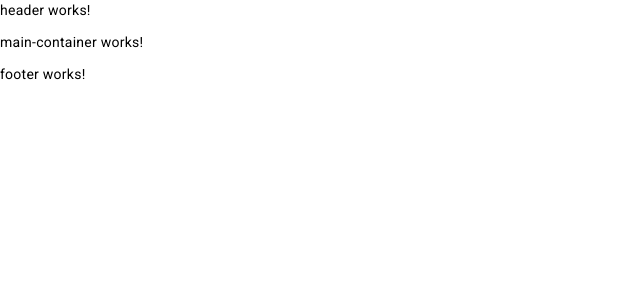
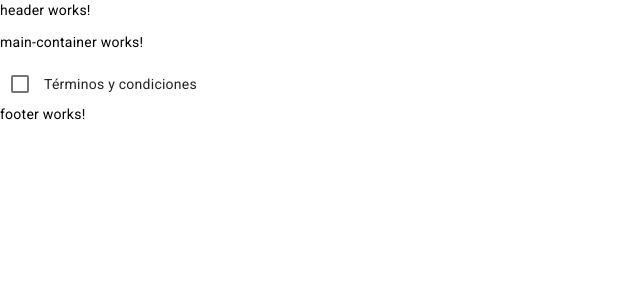
Before and after one commit to everis-dex/b2c-minifunnel-spa, an Angular app: page / in a window 1280 px wide. Shown: the top 300 px of the page, without its empty margins (0-640 px from the left). Built offline with nearby package versions, Linux system fonts and the light colour scheme.

Commit message:
checkbox component created

```diff
--- a/angular.json
+++ b/angular.json
@@ -44,8 +44,8 @@
                 },
                 {
                   "type": "anyComponentStyle",
-                  "maximumWarning": "2kb",
-                  "maximumError": "4kb"
+                  "maximumWarning": "4kb",
+                  "maximumError": "6kb"
                 }
               ],
               "outputHashing": "all"
@@ -110,6 +110,7 @@
   "cli": {
     "schematicCollections": [
       "@angular-eslint/schematics"
-    ]
+    ],
+    "analytics": "9ab1c52d-a85f-4ee2-bd0a-27ec14900735"
   }
 }
--- a/src/app/components/main-container/main-container.component.html
+++ b/src/app/components/main-container/main-container.component.html
@@ -1 +1,4 @@
 <p>main-container works!</p>
+
+<app-checkbox checkboxId="policity" checkboxText="Términos y condiciones" (checkboxChecked)="checkbox($event)">
+</app-checkbox>
--- a/src/app/components/main-container/main-container.component.ts
+++ b/src/app/components/main-container/main-container.component.ts
@@ -1,11 +1,12 @@
 import { Component } from '@angular/core';
 import { StepCardComponent } from '../../shared/step-card/step-card.component';
 import { StepStatus } from '../../interfaces/interfaces';
+import { CheckboxComponent } from '../../shared/checkbox/checkbox.component';
 
 @Component({
   selector: 'app-main-container',
   standalone: true,
-  imports: [StepCardComponent],
+  imports: [StepCardComponent, CheckboxComponent],
   templateUrl: './main-container.component.html',
   styleUrl: './main-container.component.scss'
 })
@@ -13,4 +14,8 @@ export class MainContainerComponent {
 
   stepStatus = StepStatus;
 
+  checkbox(data: boolean) {
+    console.log(data);
+	}
+
 }
--- /dev/null
+++ b/src/app/shared/checkbox/checkbox.component.html
@@ -0,0 +1 @@
+<mat-checkbox [id]="checkboxId" (change)="onCheckboxChange($event.checked)">{{ checkboxText }}</mat-checkbox>
--- /dev/null
+++ b/src/app/shared/checkbox/checkbox.component.scss
@@ -0,0 +1 @@
+@import "../../../styles/variables.scss";
--- /dev/null
+++ b/src/app/shared/checkbox/checkbox.component.ts
@@ -0,0 +1,37 @@
+import { Component, OnInit, Input, Output, EventEmitter } from '@angular/core';
+import { CommonModule, NgFor, NgIf } from '@angular/common';
+import { MatCheckboxModule } from '@angular/material/checkbox';
+
+@Component({
+  selector: 'app-checkbox',
+  standalone: true,
+  imports: [MatCheckboxModule, NgFor, NgIf, CommonModule],
+  templateUrl: './checkbox.component.html',
+  styleUrls: ['./checkbox.component.scss']
+})
+
+export class CheckboxComponent implements OnInit {
+
+  @Input() checkboxId: string = '';
+  @Input() checkboxText: string = '';
+
+  @Output() checkboxChecked= new EventEmitter<boolean>();
+
+  isChecked: boolean = false;
+
+  constructor() { }
+
+  ngOnInit(): void {
+    this.isChecked = false;
+  }
+
+  onCheckboxChange(completed: boolean) {
+    if (completed) {
+      this.isChecked = true;
+      this.checkboxChecked.emit(this.isChecked);
+    } else {
+      this.isChecked = false;
+      this.checkboxChecked.emit(this.isChecked);
+    }
+  }
+}
```
